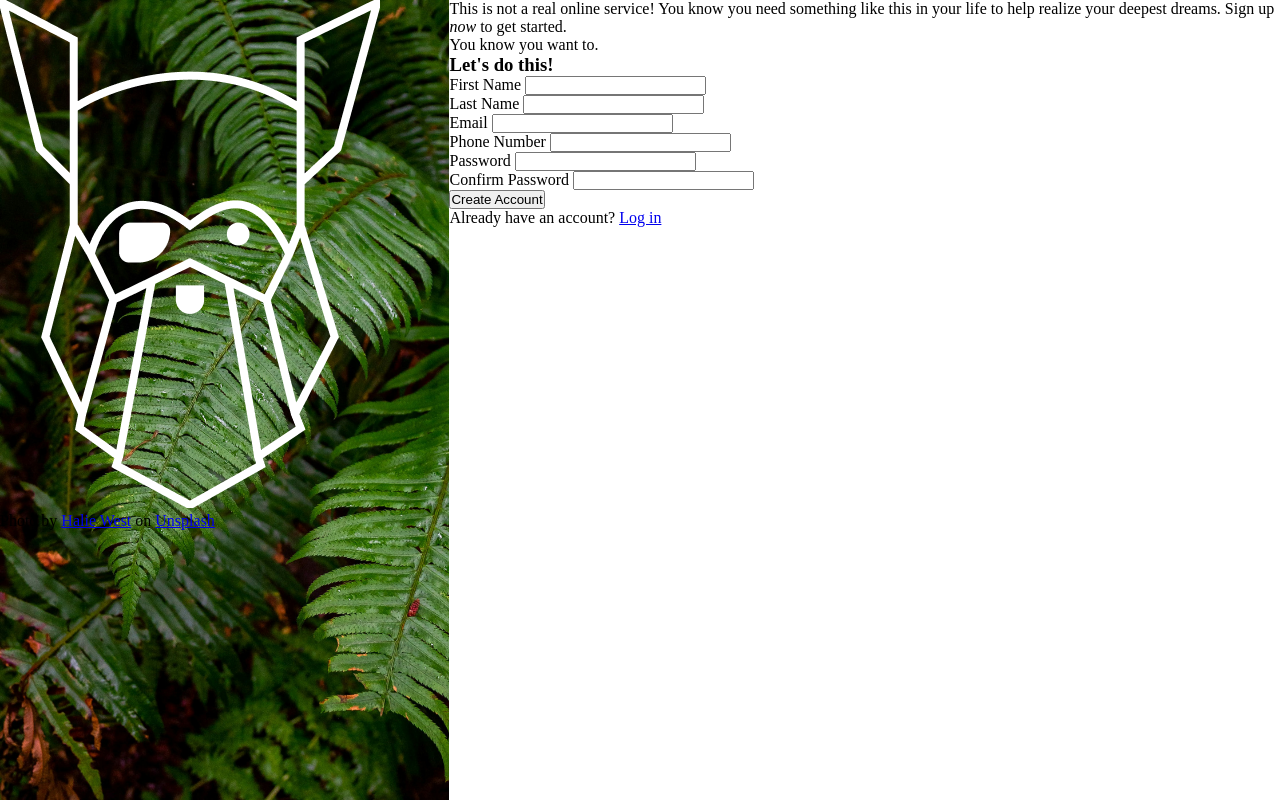
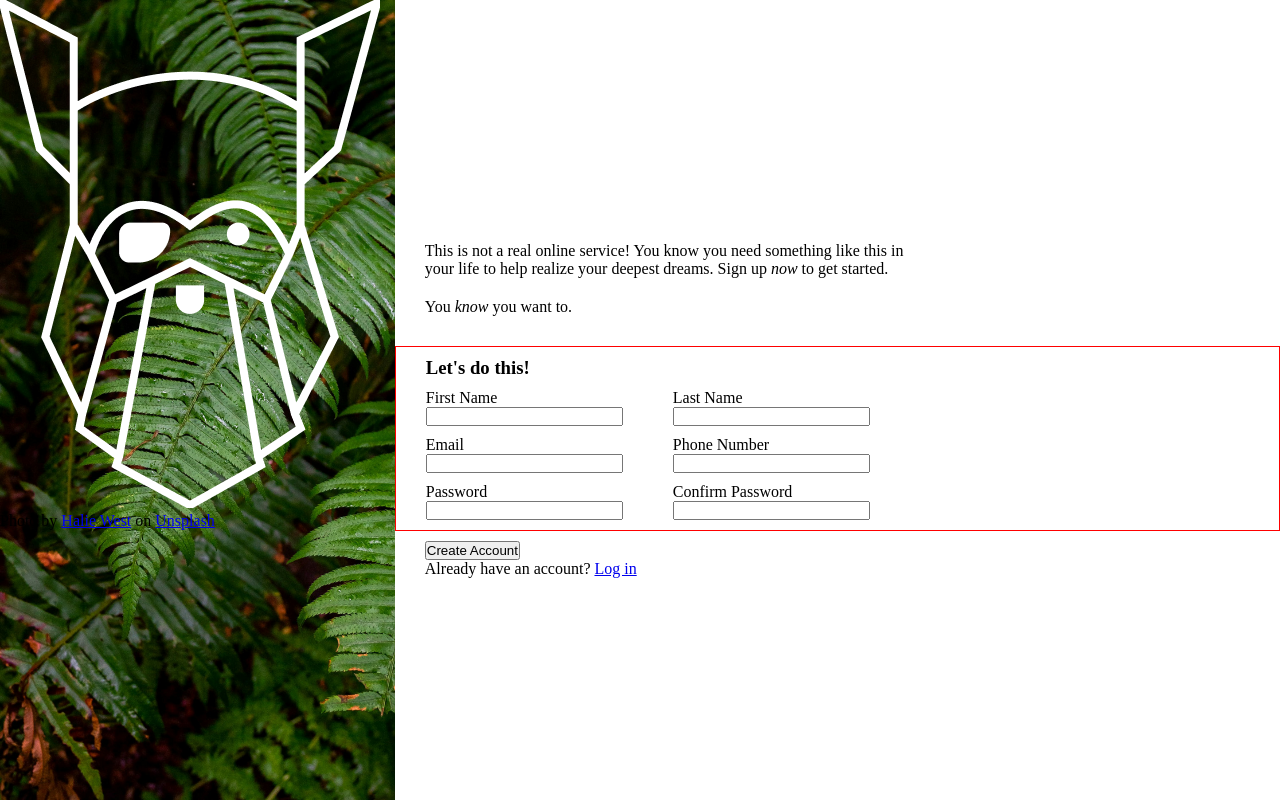
Before and after one commit to ConnorC3/odin-sign-up-form, a plain HTML site: page index.html in a window 1280 px wide. Drawn offline with Linux system fonts and the light colour scheme.

Commit message:
Formatting

```diff
--- a/index.html
+++ b/index.html
@@ -17,16 +17,17 @@
         </div>
         <div class="form-block">
             <div class="form-para-container">
-                <p>
+                <p class="para-text">
                     This is not a real online service! You know you need something like this in your life to help realize your deepest dreams. Sign up <em>now</em> to get started.
                 </p>
-                <p>
-                    You know you want to.
+                <p class="para-text">
+                    You <em>know</em> you want to.
                 </p>
             </div>
             <div class="form-container">
-                <h3>Let's do this!</h3>
-                <form action="#">
+                <h3 class="form-title">Let's do this!</h3>
+                <form id="my-form" action="#">
+                    <div class="form-inputs">
                         <div class="form-input">
                             <label for="first-name">First Name</label>
                             <input id="first-name" name="first-name" type="text">
@@ -51,9 +52,10 @@
                             <label for="confirm-password">Confirm Password</label>
                             <input id="confirm-password" name="confirm-password" type="password">
                         </div>
+                    </div>
                 </form>
             </div>
-            <div>
+            <div class="form-submit-container">
                 <button type="submit">Create Account</button>
                 <p>Already have an account? <a href="#">Log in</a></p>
             </div>
--- a/styles.css
+++ b/styles.css
@@ -18,3 +18,47 @@ main {
     background: url('/images/leaves.jpg');
     background-size: cover;
 }
+
+.form-block {
+    display: flex;
+    flex-direction: column;
+    justify-content: center;
+}
+
+.para-text, .form-inputs {
+    width: 60%;
+}
+
+.para-text {
+    margin: 20px 0;
+}
+
+.form-para-container, .form-submit-container, .form-container {
+    padding: 10px 30px;
+}
+
+.form-container {
+    border: 1px red solid;
+    display: flex;
+    flex-direction: column;
+}
+
+.form-title {
+    margin-bottom: 10px;
+}
+
+.form-inputs {
+    display: flex;
+    flex-wrap: wrap;
+    row-gap: 10px;
+}
+
+.form-input {
+    display: flex;
+    flex-basis: 50%;
+    flex-direction: column;
+}
+
+.form-input input {
+    width: 80%;
+}
```
Lines whose indentation alone changed are shown as unchanged.
